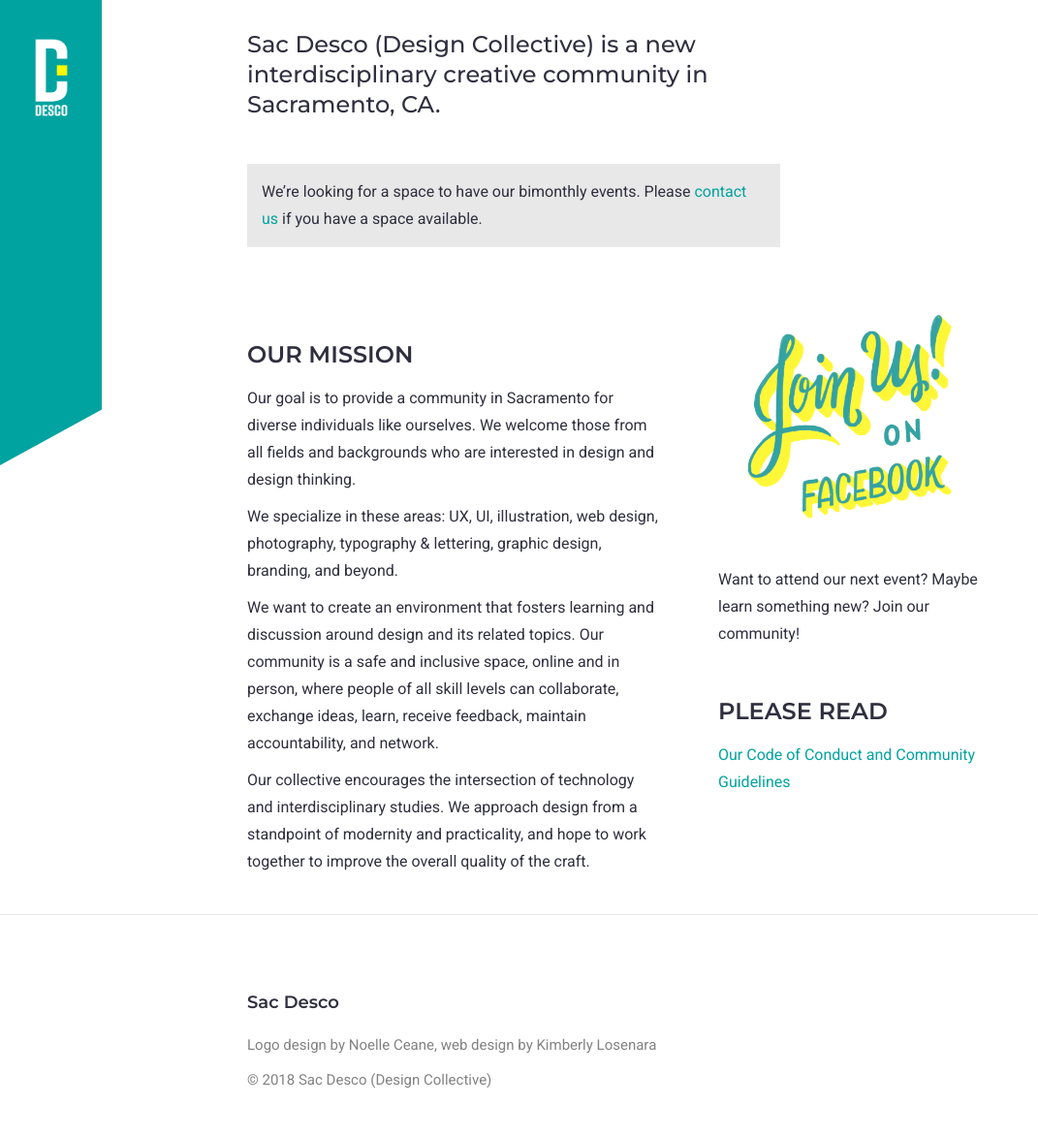
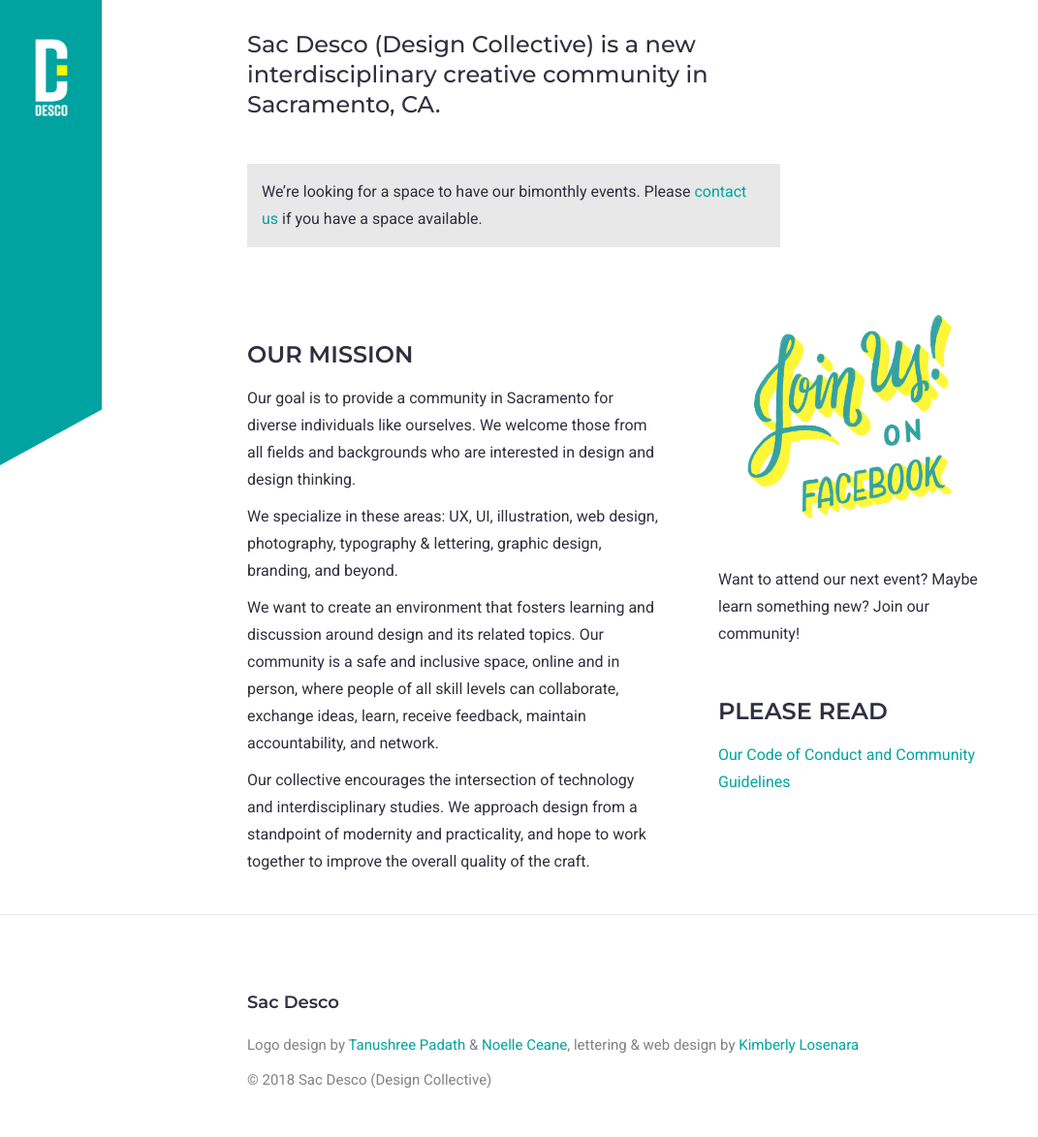
Before and after one commit to kmbrlygl/thisisdesco, a Jekyll site: the page built from index.md, in a window 1280 px wide. Shown: the whole page at 97% size, without its empty margins (0-1071 px from the left). Built offline with Jekyll 4.4.1, drawn with Linux system fonts in a browser that asks for light colours.

Commit message:
Update credits on footer

```diff
--- a/_includes/footer.html
+++ b/_includes/footer.html
@@ -6,7 +6,7 @@
 
     <div class="footer-col-wrapper">
       <div class="footer-col">
-        <p>Logo design by Noelle Ceane, web design by Kimberly Losenara</p>
+        <p>Logo design by <a href="mailto:tanupadath@gmail.com">Tanushree Padath</a> & <a href="mailto:noelleceane@gmail.com ">Noelle Ceane</a>, lettering & web design by <a href="https://kmbrlygl.github.io/" target="_blanket">Kimberly Losenara</a></p>
        <p>© 2018 Sac Desco (Design Collective)</p>
       </div>
 
--- a/_sass/minima/_base.scss
+++ b/_sass/minima/_base.scss
@@ -109,9 +109,9 @@ a {
   .social-media-list &:hover {
     text-decoration: none;
 
-    .username {
-      text-decoration: underline;
-    }
+      .username {
+        text-decoration: underline;
+      }
   }
 }
 
```
